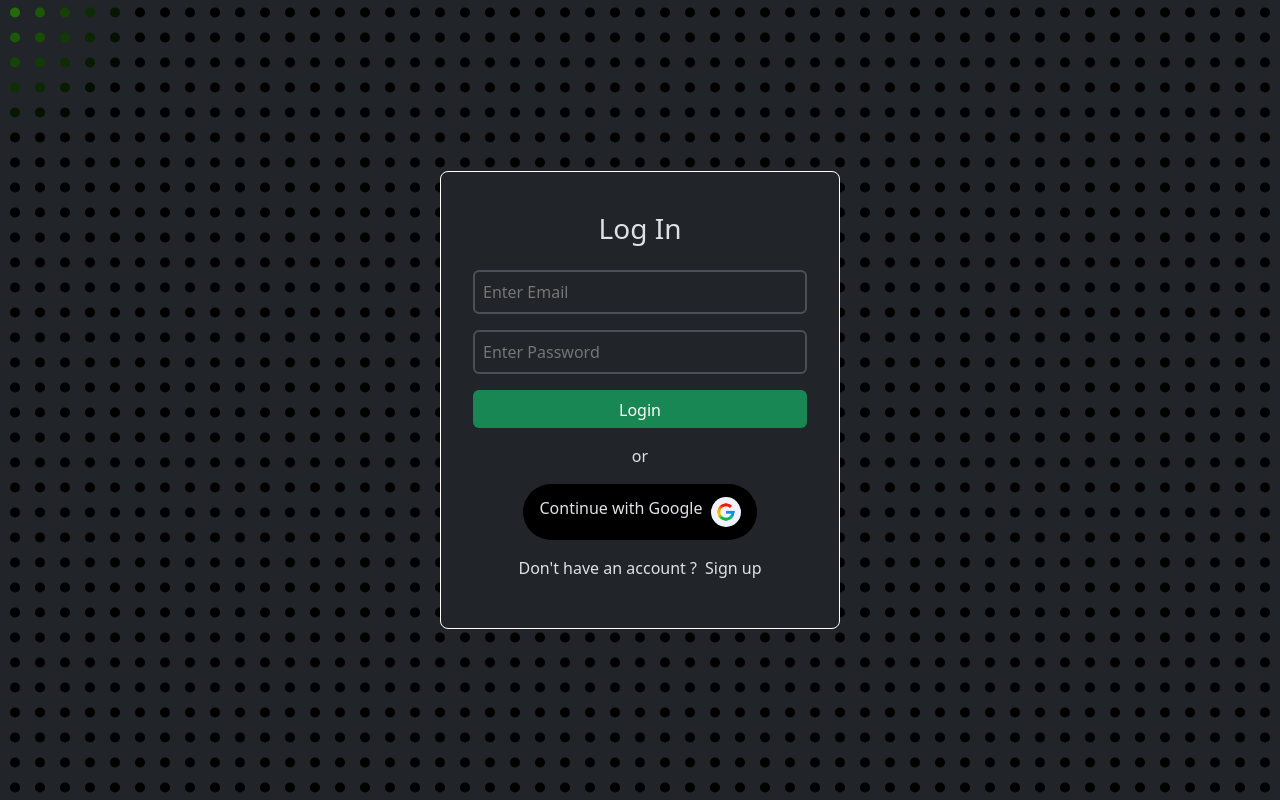
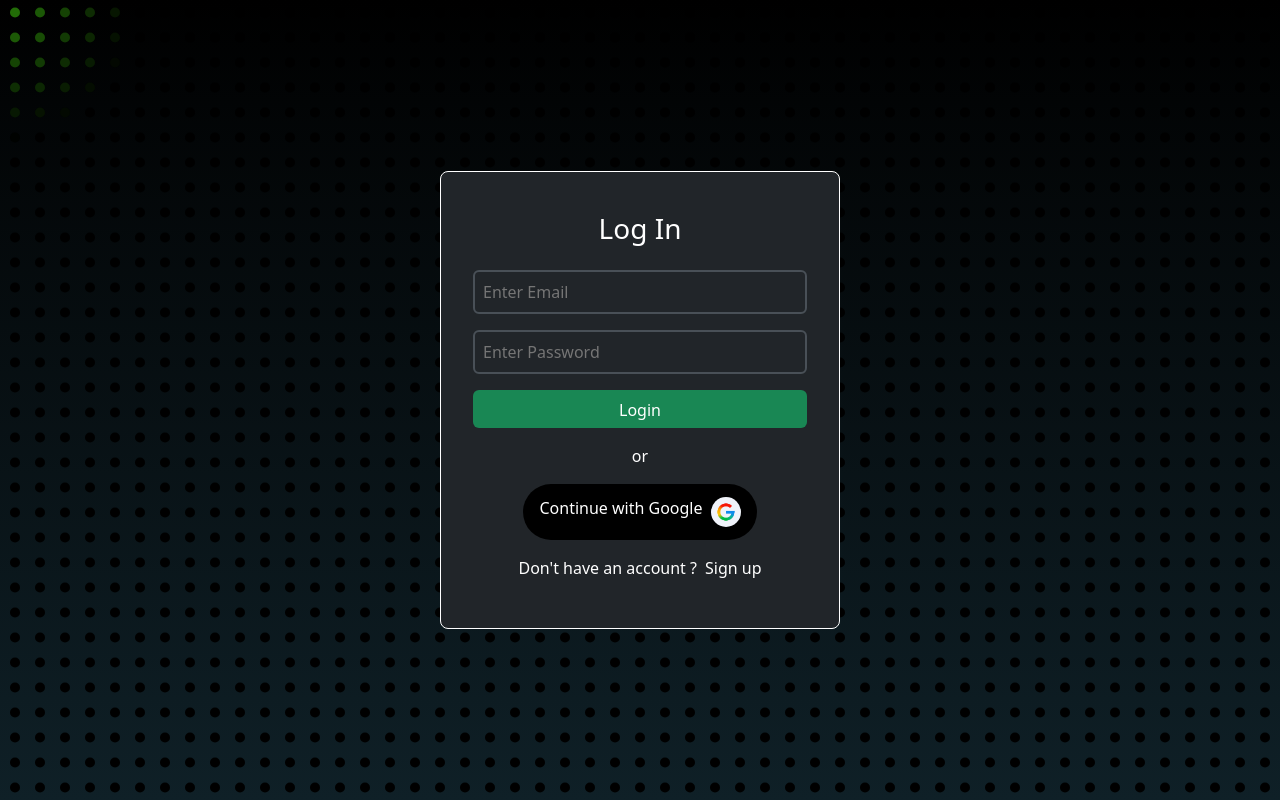
Before and after one commit to a6hinandh/School_TimeTable_Generator, a React (Vite) app in the folder frontend/: page /login in a window 1280 px wide. Built offline with nearby package versions, Linux system fonts and the light colour scheme; no server answers.

Commit message:
edited auth pages

```diff
--- a/frontend/src/pages/auth/LoginPage.jsx
+++ b/frontend/src/pages/auth/LoginPage.jsx
@@ -9,7 +9,7 @@ function LoginPage() {
   const navigate = useNavigate()
 
   return (
-    <div className="vh-100" style={{ width: "100%", position: "relative" }}>
+    <div className="vh-100 dark-gradient-bg" style={{ width: "100%", position: "relative" }}>
       <DotGrid
         dotSize={10}
         gap={15}
--- a/frontend/src/pages/auth/SignUpPage.jsx
+++ b/frontend/src/pages/auth/SignUpPage.jsx
@@ -10,7 +10,7 @@ function SignUpPage() {
   const navigate = useNavigate()
 
   return (
-    <div className="vh-100" style={{ width: "100%", position: "relative" }}>
+    <div className="vh-100 dark-gradient-bg" style={{ width: "100%", position: "relative" }}>
       <DotGrid
         dotSize={10}
         gap={15}
```
